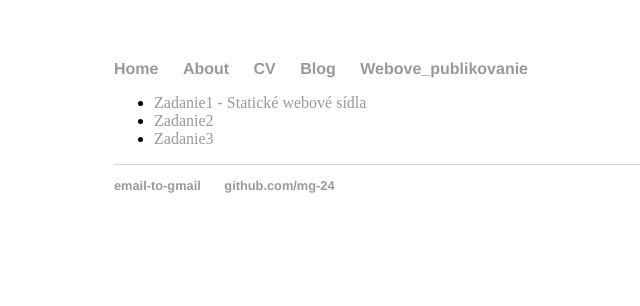
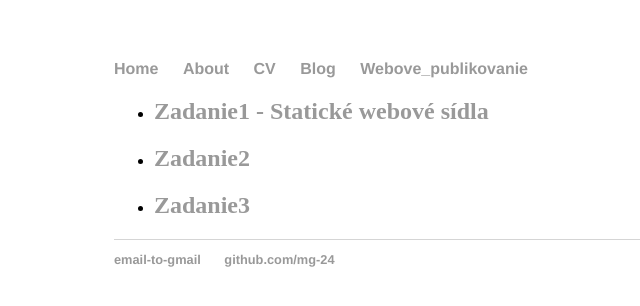
Before and after one commit to mg-24/mg-24.github.io, a Jekyll site: the page built from Webove-publikovanie/index.html, in a window 1280 px wide. Shown: the top 306 px of the page, without its empty margins (78-718 px from the left). Built offline with Jekyll 4.4.1, drawn with Linux system fonts in a browser that asks for light colours.

Commit message:
Update index.html

```diff
--- a/Webove-publikovanie/index.html
+++ b/Webove-publikovanie/index.html
@@ -7,7 +7,7 @@ title: Zadania
 {% for zadanie in site.data.zadania %}
   <li>
     <a href="http://mg-24.github.io/">
-      {{ zadanie.name }}
+      <h2>{{ zadanie.name }}</h2>
     </a>
   </li>
 {% endfor %}
```
